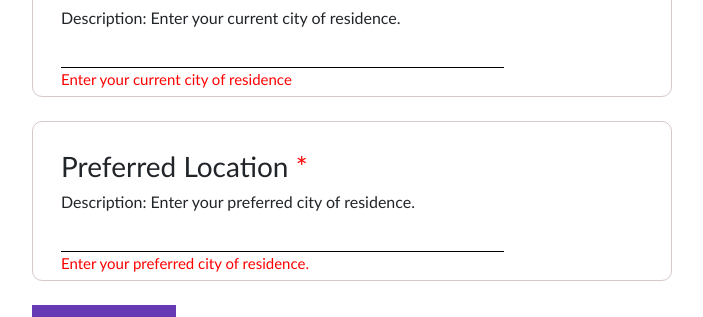
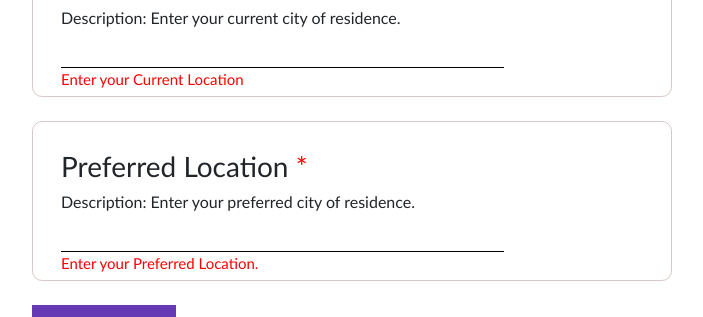
Before and after one commit to PankajGatty/vyzenRepo, a React (Create React App) app in the folder frontend/: page /page2 in a window 1280 px wide. Shown: the part 1011-1328 px from the top of the page, without its empty margins (288-991 px from the left). Built offline with nearby package versions, Linux system fonts and the light colour scheme.

Commit message:
Update Page2.js

```diff
--- a/frontend/src/pages/Page2.js
+++ b/frontend/src/pages/Page2.js
@@ -73,7 +73,7 @@ export function Page2(props) {
                     <h3>Current Location <span style={{ color: 'red' }}>*</span></h3>
                     <h6>Description: Enter your current city of residence.</h6>
                         <input type="text" value={currloc} onChange={currlocHandler} id required />
-                        {(currloc!=='' && currloc!=null)?(''):(<><br></br><span style={{ color: 'red' }}> Enter your current city of residence </span></>)}
+                        {(currloc!=='' && currloc!=null)?(''):(<><br></br><span style={{ color: 'red' }}> Enter your Current Location </span></>)}
 
                 </div>
             </div>
@@ -83,7 +83,7 @@ export function Page2(props) {
                     <h3>Preferred Location <span style={{ color: 'red' }}>*</span></h3>
                     <h6>Description: Enter your preferred city of residence.</h6>
                         <input type="text" value={prefloc} onChange={preflocHandler} id required />
-                        {(prefloc!=='' && prefloc!=null)?(''):(<><br></br><span style={{ color: 'red' }}>  Enter your preferred city of residence. </span></>)}
+                        {(prefloc!=='' && prefloc!=null)?(''):(<><br></br><span style={{ color: 'red' }}>  Enter your Preferred Location. </span></>)}
 
                 </div>
             </div>
```
